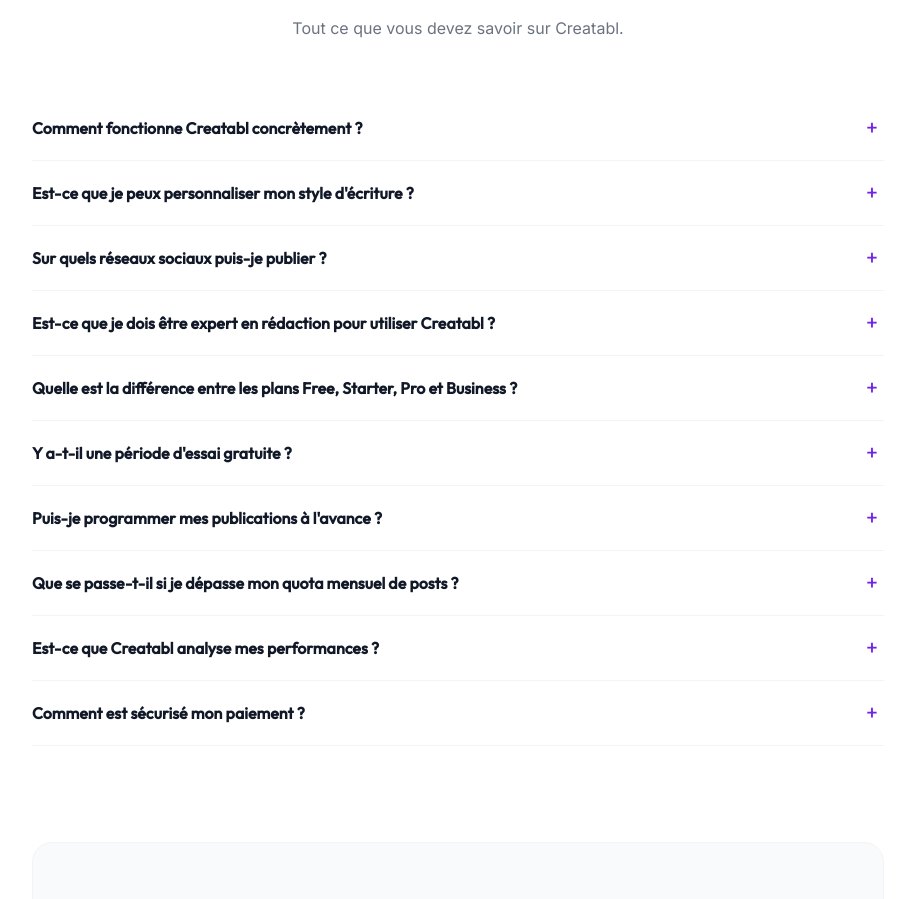
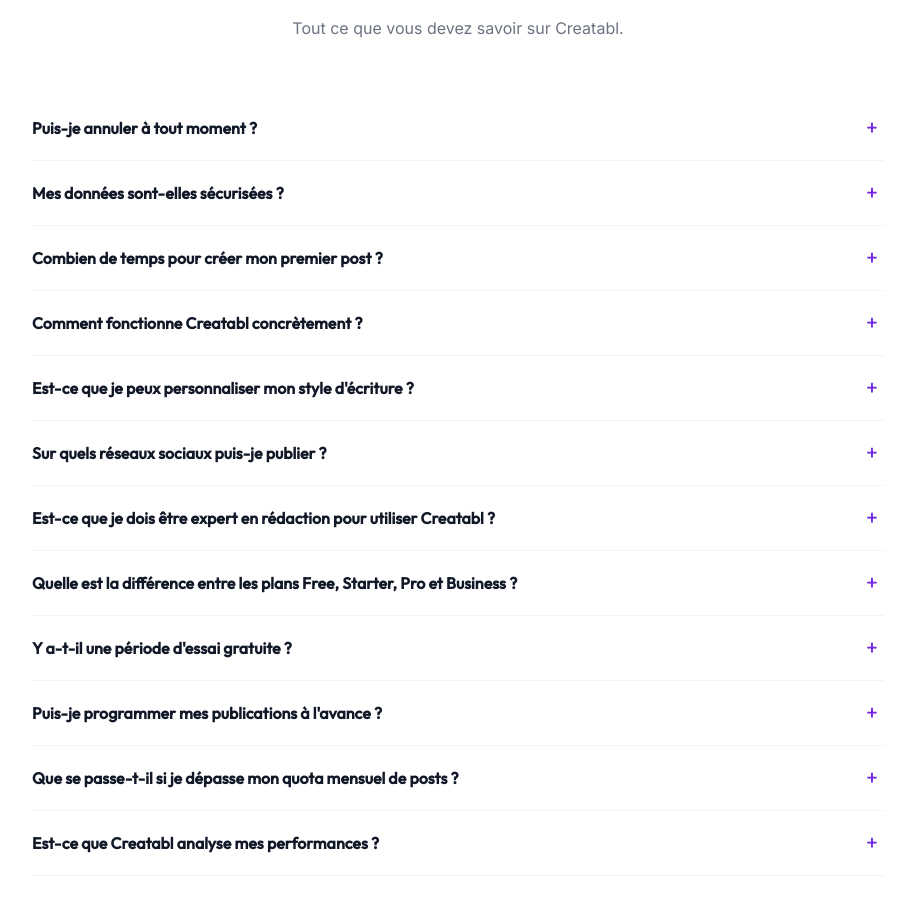
Before and after one commit to klocknaomi-hash/site-web, a Next.js app: page /pricing in a window 1280 px wide. Shown: the part 2291-3190 px from the top of the page, without its empty margins (182-1090 px from the left). Built offline with nearby package versions, Linux system fonts and the light colour scheme; no server answers.

Commit message:
feat: add 3 critical FAQ questions

```diff
--- a/app/pricing/page.tsx
+++ b/app/pricing/page.tsx
@@ -128,6 +128,18 @@ const plans = [
 ];
 
 const faqs = [
+  {
+    question: "Puis-je annuler à tout moment ?",
+    answer: "Oui, sans engagement sur les plans mensuels. Vous conservez l'accès jusqu'à la fin de votre période payée. Sur les plans annuels, l'engagement est de 12 mois avec 20% de réduction.",
+  },
+  {
+    question: "Mes données sont-elles sécurisées ?",
+    answer: "Oui. Toutes vos données et vos tokens d'accès aux réseaux sociaux sont chiffrés (AES-256) en base de données. Nous respectons le RGPD et nous ne partageons jamais vos données. Vous pouvez supprimer votre compte à tout moment.",
+  },
+  {
+    question: "Combien de temps pour créer mon premier post ?",
+    answer: "Moins de 3 minutes. Après votre inscription, vous connectez vos réseaux sociaux en un clic et vous générez votre premier post avec l'IA. Un tutoriel de démarrage vous guide.",
+  },
   {
     question: "Comment fonctionne Creatabl concrètement ?",
     answer: "Vous connectez vos réseaux sociaux, rédigez votre contenu, l'IA l'améliore et vous planifiez sa publication. Tout se passe depuis une seule interface simple et intuitive.",
```
